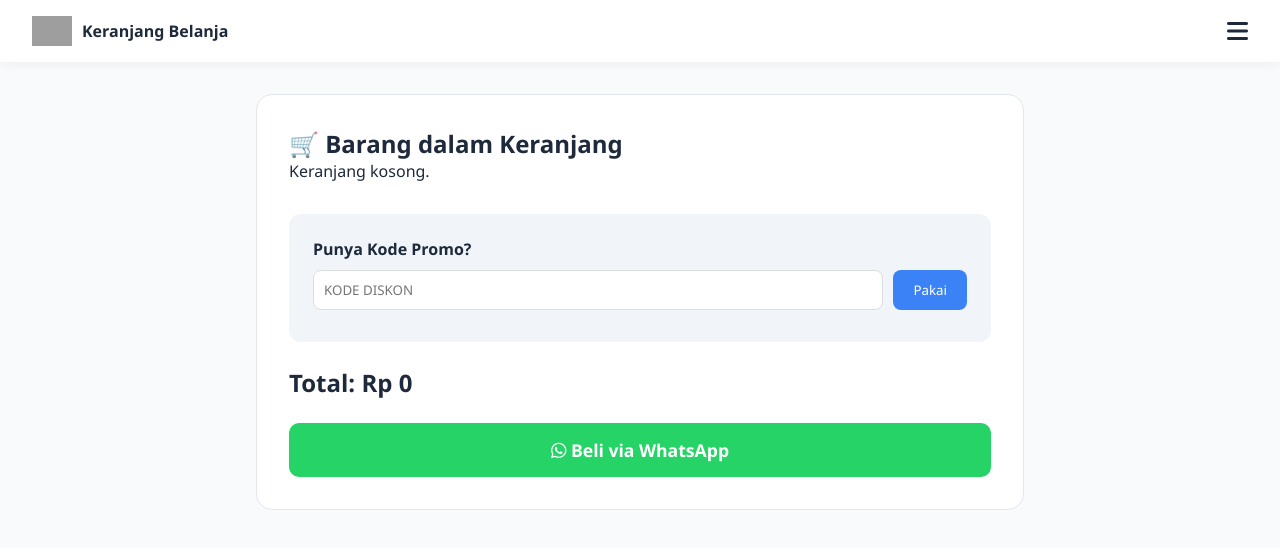
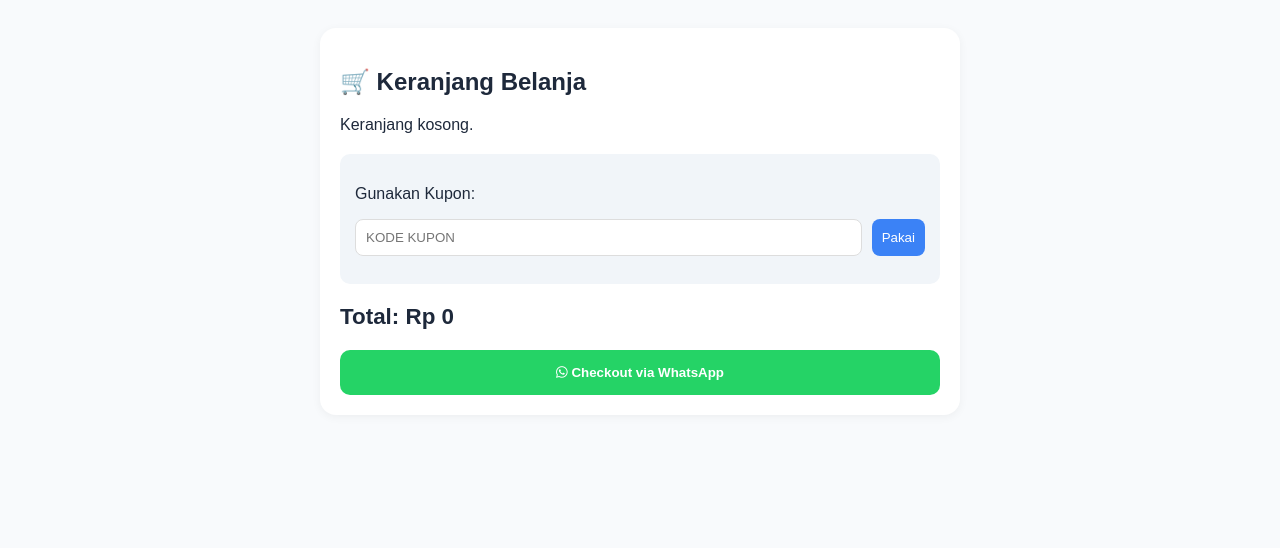
Before and after one commit to bacotbanget1/Nazamacloud, a plain HTML site: page cart.html in a window 1280 px wide. Drawn offline with Linux system fonts and the light colour scheme; grey boxes are pictures that could not be loaded.

Commit message:
Update cart.html

```diff
--- a/cart.html
+++ b/cart.html
@@ -3,201 +3,98 @@
 <head>
     <meta charset="UTF-8">
     <meta name="viewport" content="width=device-width, initial-scale=1.0">
-    <title>Keranjang Belanja - Nazamacloud</title>
-    <link rel="icon" href="https://i.imgur.com/5nKiHXG.png" type="image/png">
+    <title>Keranjang - Nazamacloud</title>
+    <link rel="icon" href="https://i.imgur.com/iyWLyWw.png" type="image/png">
     <link rel="stylesheet" href="https://cdnjs.cloudflare.com/ajax/libs/font-awesome/6.0.0/css/all.min.css">
-
     <style>
-        :root {
-            --bg-color: #f8fafc;
-            --text-color: #1e293b;
-            --header-bg: #ffffff;
-            --primary-color: #3b82f6;
-            --secondary-color: #10b981;
-            --border-color: #e2e8f0;
-            --sidebar-width: 280px;
-        }
-
-        * { margin: 0; padding: 0; box-sizing: border-box; font-family: 'Segoe UI', sans-serif; }
-        body { background-color: var(--bg-color); color: var(--text-color); overflow-x: hidden; }
-
-        /* Header & Sidebar */
-        header {
-            background: var(--header-bg); padding: 1rem 2rem;
-            display: flex; justify-content: space-between; align-items: center;
-            box-shadow: 0 2px 10px rgba(0,0,0,0.05); position: sticky; top: 0; z-index: 1000;
-        }
-
-        .sidebar {
-            position: fixed; top: 0; right: -300px; width: var(--sidebar-width); height: 100%;
-            background: var(--header-bg); box-shadow: -5px 0 15px rgba(0,0,0,0.1);
-            transition: 0.3s; z-index: 2000; padding: 2rem 1rem;
-        }
-        .sidebar.active { right: 0; }
-        .close-sidebar { position: absolute; top: 1rem; left: 1rem; cursor: pointer; font-size: 1.2rem; }
-
-        .nav-link {
-            display: flex; align-items: center; justify-content: space-between;
-            padding: 12px; text-decoration: none; color: var(--text-color);
-            font-weight: 500; border-radius: 8px; margin-bottom: 5px; cursor: pointer;
-        }
-        .nav-link:hover { background: #f1f5f9; }
-
-        /* Cart Styles */
-        .container { max-width: 800px; margin: 2rem auto; padding: 0 1rem; }
-        .cart-card { background: white; padding: 2rem; border-radius: 16px; border: 1px solid var(--border-color); }
-        .cart-item { border-bottom: 1px solid #eee; padding: 15px 0; }
-
-        .detail-input {
-            width: 100%; padding: 12px; margin-top: 10px;
-            border: 1px solid var(--border-color); border-radius: 8px;
-            background: #f8fafc; font-size: 0.9rem;
-        }
-
-        .old-price { text-decoration: line-through; color: #94a3b8; font-size: 1.2rem; margin-right: 10px; }
-        .btn-checkout {
-            background: #25d366; color: white; border: none; width: 100%; padding: 15px;
-            border-radius: 10px; font-size: 1.1rem; font-weight: bold; cursor: pointer; margin-top: 1.5rem;
-        }
-
-        .btn-remove { color: #ef4444; cursor: pointer; background: none; border: none; }
+        :root { --primary: #3b82f6; --bg: #f8fafc; }
+        body { font-family: sans-serif; background: var(--bg); color: #1e293b; padding: 20px; }
+        .card { max-width: 600px; margin: auto; background: white; padding: 20px; border-radius: 16px; box-shadow: 0 2px 10px rgba(0,0,0,0.05); }
+        .cart-item { border-bottom: 1px solid #eee; padding: 15px 0; position: relative; }
+        .old-price { text-decoration: line-through; color: #94a3b8; margin-right: 8px; }
+        .detail-input { width: 100%; padding: 10px; margin-top: 10px; border: 1px solid #ddd; border-radius: 8px; background: #f1f5f9; }
+        .btn-wa { background: #25d366; color: white; border: none; width: 100%; padding: 15px; border-radius: 10px; font-weight: bold; cursor: pointer; margin-top: 20px; }
+        .coupon-section { background: #f1f5f9; padding: 15px; border-radius: 10px; margin-top: 20px; }
     </style>
 </head>
 <body>
 
-    <header>
-        <div style="display: flex; align-items: center; gap: 10px;">
-            <img src="https://i.imgur.com/5nKiHXG.png" width="40" alt="Logo">
-            <b>Keranjang Belanja</b>
+<div class="card">
+    <h2>🛒 Keranjang Belanja</h2>
+    <div id="cart-list"></div>
+
+    <div class="coupon-section">
+        <p>Gunakan Kupon:</p>
+        <div style="display:flex; gap:10px;">
+            <input type="text" id="coupon-input" style="flex:1; padding:10px; border-radius:8px; border:1px solid #ddd;" placeholder="KODE KUPON">
+            <button id="apply-btn" style="padding:10px; background:var(--primary); color:white; border:none; border-radius:8px;">Pakai</button>
         </div>
-        <i class="fas fa-bars" style="cursor:pointer; font-size: 1.5rem;" onclick="toggleSidebar()"></i>
-    </header>
-
-    <div class="sidebar" id="sidebar">
-        <i class="fas fa-times close-sidebar" onclick="toggleSidebar()"></i>
-        <div style="margin-top: 2rem;">
-            <a href="https://shop.nazamacloud.my.id/" class="nav-link"><span><i class="fas fa-home"></i> HOME</span></a>
-            <a href="https://shop.nazamacloud.my.id/domain" class="nav-link"><span><i class="fas fa-globe"></i> DOMAIN</span></a>
-            <a href="https://shop.nazamacloud.my.id/panel_mc" class="nav-link"><span><i class="fas fa-server"></i> PANEL MC</span></a>
-        </div>
+        <p id="coupon-msg" style="margin-top:5px; font-size:0.8rem;"></p>
     </div>
 
-    <main class="container">
-        <div class="cart-card">
-            <h2>🛒 Barang dalam Keranjang</h2>
-            <div id="cart-items">
+    <div id="total-area" style="font-size: 1.4rem; font-weight: bold; margin-top: 20px;">Total: Rp 0</div>
+    <button class="btn-wa" onclick="checkoutWA()"><i class="fab fa-whatsapp"></i> Checkout via WhatsApp</button>
 </div>
 
-            <div style="background: #f1f5f9; padding: 1.5rem; border-radius: 12px; margin-top: 2rem;">
-                <p style="font-weight: bold; margin-bottom: 10px;">Punya Kode Promo?</p>
-                <div style="display: flex; gap: 10px;">
-                    <input type="text" id="coupon-input" style="flex:1; padding:10px; border-radius:8px; border:1px solid #ddd;" placeholder="KODE DISKON">
-                    <button onclick="applyCoupon()" style="padding:10px 20px; background:var(--primary-color); color:white; border:none; border-radius:8px; cursor:pointer;">Pakai</button>
-                </div>
-                <p id="coupon-status" style="margin-top: 8px; font-size: 0.85rem;"></p>
-            </div>
+<script type="module">
+    import { initializeApp } from "https://www.gstatic.com/firebasejs/10.7.1/firebase-app.js";
+    import { getDatabase, ref, get } from "https://www.gstatic.com/firebasejs/10.7.1/firebase-database.js";
 
-            <div id="total-area" style="font-size: 1.5rem; font-weight: bold; margin-top: 1.5rem;">
-                Total: Rp 0
-            </div>
+    const firebaseConfig = { /* SAMA DENGAN DI ATAS */ };
+    const app = initializeApp(firebaseConfig);
+    const db = getDatabase(app);
 
-            <button class="btn-checkout" onclick="checkoutWhatsApp()">
-                <i class="fab fa-whatsapp"></i> Beli via WhatsApp
-            </button>
-        </div>
-    </main>
+    let cart = JSON.parse(localStorage.getItem('nazama_cart')) || [];
+    let discount = 0;
+    let activeCode = "";
 
-    <script>
-        let cart = JSON.parse(localStorage.getItem('nazama_cart')) || [];
-        let discountPercent = 0;
+    function render() {
+        const list = document.getElementById('cart-list');
+        let subtotal = 0;
+        list.innerHTML = cart.length ? "" : "Keranjang kosong.";
 
-        function renderCart() {
-            const container = document.getElementById('cart-items');
-            let total = 0;
-            container.innerHTML = cart.length === 0 ? "<p>Keranjang kosong.</p>" : "";
-
-            cart.forEach((item, index) => {
-                total += item.harga;
-
-                // LOGIKA SMART PLACEHOLDER
-                let hint = "Masukkan detail pesanan...";
-                if (item.type === 'Domain') hint = "Contoh: namamu.com";
-                else if (item.type === 'Panel MC') hint = "Contoh: Username Panel & Nama Server";
-                else if (item.type === 'Bot WA') hint = "Contoh: Nomor WhatsApp Bot";
-
-                container.innerHTML += `
+        cart.forEach((item, i) => {
+            subtotal += item.harga;
+            let hint = item.type === 'Panel MC' ? "Username & Nama Server" : "Detail Pesanan (Contoh: nama.com)";
+            list.innerHTML += `
                 <div class="cart-item">
-                        <div style="display:flex; justify-content:space-between;">
-                            <div>
-                                <strong>${item.nama}</strong> <small>(${item.type})</small><br>
-                                <span style="color:var(--primary-color); font-weight:bold;">Rp ${item.harga.toLocaleString()}</span>
-                            </div>
-                            <button class="btn-remove" onclick="removeItem(${index})"><i class="fas fa-trash"></i></button>
-                        </div>
-                        <input type="text" class="detail-input"
-                               placeholder="${hint}"
-                               onchange="updateDetail(${index}, this.value)"
-                               value="${item.detail || ''}">
-                    </div>
-                `;
+                    <b>${item.nama}</b> (${item.type}) <br>
+                    <span style="color:var(--primary); font-weight:bold;">Rp ${item.harga.toLocaleString()}</span>
+                    <input type="text" class="detail-input" placeholder="${hint}" onchange="saveDetail(${i}, this.value)" value="${item.detail||''}">
+                </div>`;
         });
 
-            // Update Harga Coret
         const totalArea = document.getElementById('total-area');
-            if (discountPercent > 0) {
-                let discounted = total - (total * discountPercent / 100);
-                totalArea.innerHTML = `Total: <span class="old-price">~Rp ${total.toLocaleString()}~</span> <span style="color:var(--secondary-color)">Rp ${discounted.toLocaleString()}</span>`;
+        if(discount > 0) {
+            let final = subtotal - (subtotal * discount / 100);
+            totalArea.innerHTML = `Total: <span class="old-price">~Rp ${subtotal.toLocaleString()}~</span> <span style="color:#10b981">Rp ${final.toLocaleString()}</span>`;
         } else {
-                totalArea.innerHTML = `Total: Rp ${total.toLocaleString()}`;
+            totalArea.innerHTML = `Total: Rp ${subtotal.toLocaleString()}`;
         }
     }
 
-        function updateDetail(index, val) {
-            cart[index].detail = val;
-            localStorage.setItem('nazama_cart', JSON.stringify(cart));
-        }
+    window.saveDetail = (i, val) => { cart[i].detail = val; localStorage.setItem('nazama_cart', JSON.stringify(cart)); };
 
-        function removeItem(index) {
-            cart.splice(index, 1);
-            localStorage.setItem('nazama_cart', JSON.stringify(cart));
-            renderCart();
-        }
+    document.getElementById('apply-btn').onclick = async () => {
+        const code = document.getElementById('coupon-input').value.toUpperCase();
+        const snap = await get(ref(db, 'coupons/' + code));
+        if(snap.exists()) {
+            discount = snap.val().percent;
+            activeCode = code;
+            document.getElementById('coupon-msg').innerText = `Diskon ${discount}% Berhasil!`;
+            document.getElementById('coupon-msg').style.color = "green";
+            render();
+        } else { alert("Kupon tidak ditemukan di database!"); }
+    };
 
-        function applyCoupon() {
-            const code = document.getElementById('coupon-input').value.toUpperCase();
-            const saved = JSON.parse(localStorage.getItem('nazama_coupons')) || [];
-            const found = saved.find(c => c.code === code);
+    window.checkoutWA = () => {
+        let text = "*ORDER NAZAMACLOUD*\n\n";
+        cart.forEach(item => { text += `- ${item.nama}: ${item.detail || '-'}\n`; });
+        text += `\n*Kupon:* ${activeCode || '-'}\n*Total:* ${document.getElementById('total-area').innerText}`;
+        window.open(`https://wa.me/6283142474788?text=${encodeURIComponent(text)}`);
+    };
 
-            if (found) {
-                discountPercent = found.percent;
-                document.getElementById('coupon-status').innerText = "Diskon " + found.percent + "% Aktif!";
-                document.getElementById('coupon-status').style.color = "green";
-            } else {
-                alert("Kupon tidak ditemukan!");
-            }
-            renderCart();
-        }
-
-        function checkoutWhatsApp() {
-            if (cart.length === 0) return;
-            let detailPesan = "";
-            let subtotal = 0;
-
-            cart.forEach(item => {
-                detailPesan += `- ${item.nama} (${item.type}): ${item.detail || 'Tidak ada detail'}\n`;
-                subtotal += item.harga;
-            });
-
-            let final = subtotal - (subtotal * discountPercent / 100);
-            let totalTxt = discountPercent > 0 ? `~Rp ${subtotal.toLocaleString()}~ Rp ${final.toLocaleString()}` : `Rp ${subtotal.toLocaleString()}`;
-
-            let pesan = `*ORDER BARU NAZAMACLOUD*\n\n${detailPesan}\n*TOTAL:* ${totalTxt}`;
-            window.open(`https://wa.me/6283142474788?text=${encodeURIComponent(pesan)}`, '_blank');
-        }
-
-        function toggleSidebar() { document.getElementById('sidebar').classList.toggle('active'); }
-
-        window.onload = renderCart;
+    render();
 </script>
 </body>
 </html>
```
Lines whose indentation alone changed are shown as unchanged.
